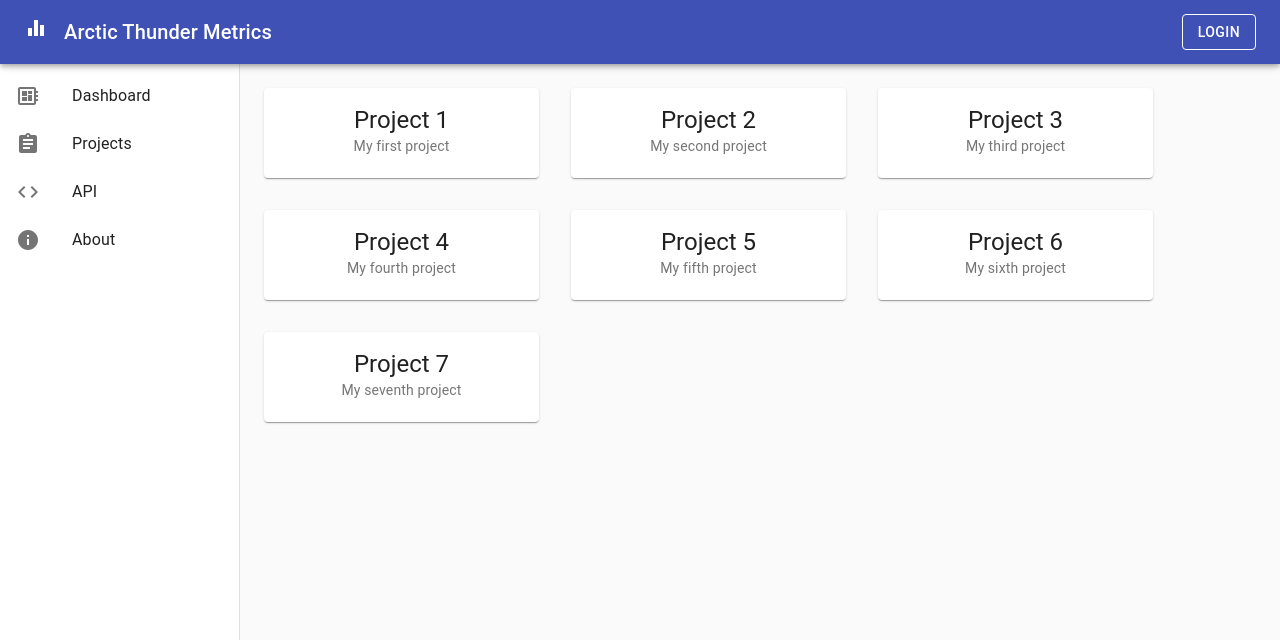
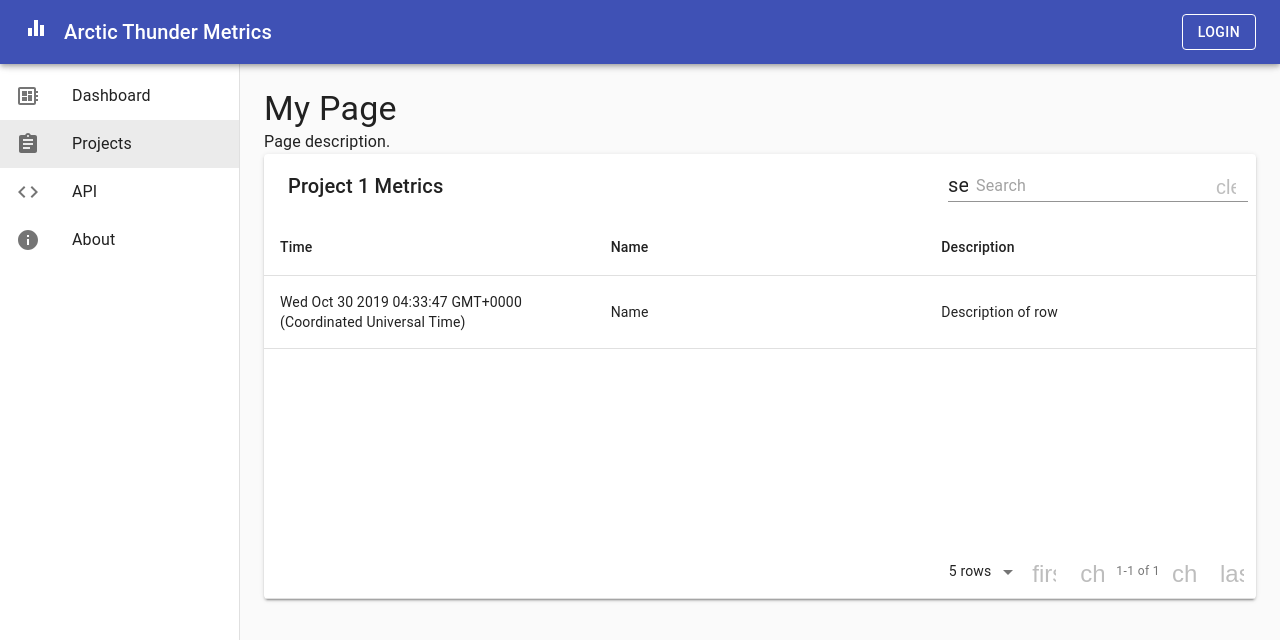
Before and after one commit to Arctic-Thunder/at-metrics-user, a React (Create React App) app: page /projects/1 in a window 1280 px wide. Shown: the top 640 px of the page. Built offline with nearby package versions, Linux system fonts and the light colour scheme.

Commit message:
Bug fixes and improvements.

```diff
--- a/package.json
+++ b/package.json
@@ -10,6 +10,7 @@
   "dependencies": {
     "@material-ui/core": "^4.5.1",
     "@material-ui/icons": "^4.5.1",
+    "material-table": "^1.53.0",
     "react": "^16.10.2",
     "react-dom": "^16.10.2",
     "react-redux": "^7.1.1",
--- a/src/components/ProjectCard.js
+++ b/src/components/ProjectCard.js
@@ -26,7 +26,7 @@ const useStyles = makeStyles({
 });
 
 export default function ProjectCard(props) {
-  const {id, name, description } = props
+  const { id, name, description } = props.project
   const classes = useStyles();
 
   return (
--- a/src/components/SidePanel.js
+++ b/src/components/SidePanel.js
@@ -33,7 +33,7 @@ const useStyles = makeStyles(theme => ({
 }))
 
 function ListItemLink(props) {
-    const { icon, primary, to } = props;
+    const { icon, primary, to, selected, onClick } = props;
 
     const renderLink = React.useMemo(
       () =>
@@ -47,7 +47,7 @@ function ListItemLink(props) {
 
     return (
       <li>
-        <ListItem button component={renderLink}>
+        <ListItem button component={renderLink} selected={selected} onClick={onClick}>
           {icon ? <ListItemIcon>{icon}</ListItemIcon> : null}
           <ListItemText primary={primary} />
         </ListItem>
@@ -66,7 +66,10 @@ export default function SidePanel() {
 
     const pages = ['Dashboard', 'Projects', 'API', 'About']
     const icons = [<DeveloperBoard />, <Assignment />, <Code />, <Info />]
-
+    const [selectedIndex, setSelectedIndex] = React.useState(1)
+    const handleListItemClick = (event, index) => {
+        setSelectedIndex(index)
+    }
 
     return (
         <Drawer
@@ -79,7 +82,13 @@ export default function SidePanel() {
             <div className={classes.toolbar} />
             <List>
                 {pages.map((text, index) => (
-                    <ListItemLink to={'/'+text.toLowerCase()} primary={text} icon={icons[index]}/>
+                    <ListItemLink
+                        selected={selectedIndex === index}
+                        onClick={event => handleListItemClick(event, index)}
+                        to={'/'+text.toLowerCase()}
+                        primary={text}
+                        icon={icons[index]}
+                    />
                 ))}
             </List>
         </Drawer>
--- a/src/pages/Main.js
+++ b/src/pages/Main.js
@@ -49,12 +49,21 @@ export default function MainPage() {
             <main className={classes.content}>
                 <div className={classes.toolbar} />
                 <Switch>
-                    <Route exact path ="/" component={WelcomePage} />
-                    <Route path ="/dashboard" component={DashboardPage} />
-                    <Route path="/projects" component={ProjectsPage} />
-                    <Route path="projects/:project_id" component={ProjectDetailPage} />
-                    <Route path="/api" component={ApiPage} />
-                    <Route path="/about" component={WelcomePage} />
+                    <Route exact path ="/">
+                        <WelcomePage />
+                    </Route>
+                    <Route path ="/dashboard">
+                        <DashboardPage />
+                    </Route>
+                    <Route path="/projects">
+                        <ProjectsPage />
+                    </Route>
+                    <Route path="/api">
+                        <ApiPage />
+                    </Route>
+                    <Route path="/about">
+                        <WelcomePage />
+                    </Route>
                 </Switch>
             </main>
         </div>
--- a/src/pages/ProjectDetailPage.js
+++ b/src/pages/ProjectDetailPage.js
@@ -1,36 +1,29 @@
 import React from 'react'
-import { Typography } from '@material-ui/core'
+import {
+    Typography,
+} from '@material-ui/core'
+
+import MaterialTable from 'material-table'
 
 export default function ProjectDetailPage(props) {
-    const { id, name, description } = props
+    const { id, name, description } = {id:5, name:"My Page", description:"Page description."}
 
     return (
         <section className="project-detail">
-            {console.log('bla bla bla')}
-            <Typography h1>PROJECT {id} DETAIL PAGE</Typography>
-            <Typography paragraph>
-                Lorem ipsum dolor sit amet, consectetur adipiscing elit, sed do eiusmod tempor incididunt
-                ut labore et dolore magna aliqua. Rhoncus dolor purus non enim praesent elementum
-                facilisis leo vel. Risus at ultrices mi tempus imperdiet. Semper risus in hendrerit
-                gravida rutrum quisque non tellus. Convallis convallis tellus id interdum velit laoreet id
-                donec ultrices. Odio morbi quis commodo odio aenean sed adipiscing. Amet nisl suscipit
-                adipiscing bibendum est ultricies integer quis. Cursus euismod quis viverra nibh cras.
-                Metus vulputate eu scelerisque felis imperdiet proin fermentum leo. Mauris commodo quis
-                imperdiet massa tincidunt. Cras tincidunt lobortis feugiat vivamus at augue. At augue eget
-                arcu dictum varius duis at consectetur lorem. Velit sed ullamcorper morbi tincidunt. Lorem
-                donec massa sapien faucibus et molestie ac.
+            <Typography align="left" variant="h4">{name}</Typography>
+            <Typography align="left" variant="body1">
+                {description}
             </Typography>
-            <Typography paragraph>
-                Consequat mauris nunc congue nisi vitae suscipit. Fringilla est ullamcorper eget nulla
-                facilisi etiam dignissim diam. Pulvinar elementum integer enim neque volutpat ac
-                tincidunt. Ornare suspendisse sed nisi lacus sed viverra tellus. Purus sit amet volutpat
-                consequat mauris. Elementum eu facilisis sed odio morbi. Euismod lacinia at quis risus sed
-                vulputate odio. Morbi tincidunt ornare massa eget egestas purus viverra accumsan in. In
-                hendrerit gravida rutrum quisque non tellus orci ac. Pellentesque nec nam aliquam sem et
-                tortor. Habitant morbi tristique senectus et. Adipiscing elit duis tristique sollicitudin
-                nibh sit. Ornare aenean euismod elementum nisi quis eleifend. Commodo viverra maecenas
-                accumsan lacus vel facilisis. Nulla posuere sollicitudin aliquam ultrices sagittis orci a.
-            </Typography>
+
+            <MaterialTable
+                columns={[
+                    { title: 'Time', field: 'time', type: 'datetime'},
+                    { title: 'Name', field: 'name'},
+                    { title: 'Description', field: 'desc'}
+                ]}
+                data={[{time: Date() , name: "Name", desc: "Description of row"}]}
+                title="Project 1 Metrics"
+            />
         </section>
     )
 }
--- a/src/pages/ProjectsPage.js
+++ b/src/pages/ProjectsPage.js
@@ -12,9 +12,12 @@ import {
     Grid,
     Link,
     Typography,
+    Button,
 } from '@material-ui/core'
 
+import ProjectDetailPage from '../pages/ProjectDetailPage'
 import ProjectCard from '../components/ProjectCard'
+import paramCase from 'param-case'
 
 const useStyles = makeStyles(theme => ({
     root: {
@@ -33,25 +36,37 @@ export default function ProjectsPage() {
         {id: "344", name: "Project 7", description: "My seventh project"},
     ]
 
+    const breadcrumbNameMap = {
+        '/projects': 'Projects',
+        '/projects/:project_id': ""
+      };
+
     const classes = useStyles()
     let { path, url } = useRouteMatch()
 
     return (
         <section className="projects">
+            <Switch>
+                <Route exact path="/projects">
                     <Grid
                     container
                     spacing={4}
                     direction="row"
                     justify="flex-start"
                     >
-                {projectdata.map((data) => (
+                        {projectdata.map((project) => (
                             <Grid item>
-                        <Link underline='none' to={`${url}/${data.id}`} component={RouterLink}>
-                            <ProjectCard name={data.name} description={data.description}/>
+                                <Link underline='none' to={`${url}/${project.id}`} component={RouterLink}>
+                                    <ProjectCard project={project}/>
                                 </Link>
                             </Grid>
                         ))}
                     </Grid>
+                </Route>
+                <Route path="/projects/:project_id">
+                    <ProjectDetailPage />
+                </Route>
+            </Switch>
         </section>
     )
 }
```
Also changed, not shown: 1 other file (tests, documents, lock files or other folders). Lines whose indentation alone changed are shown as unchanged.
